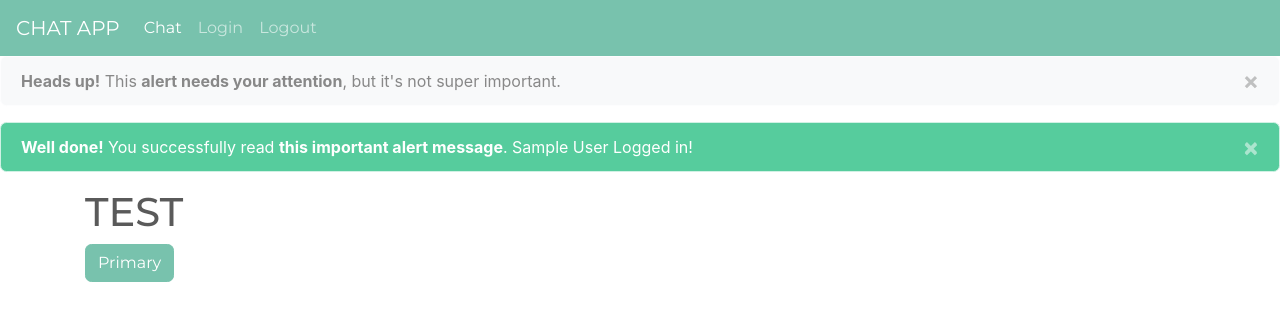
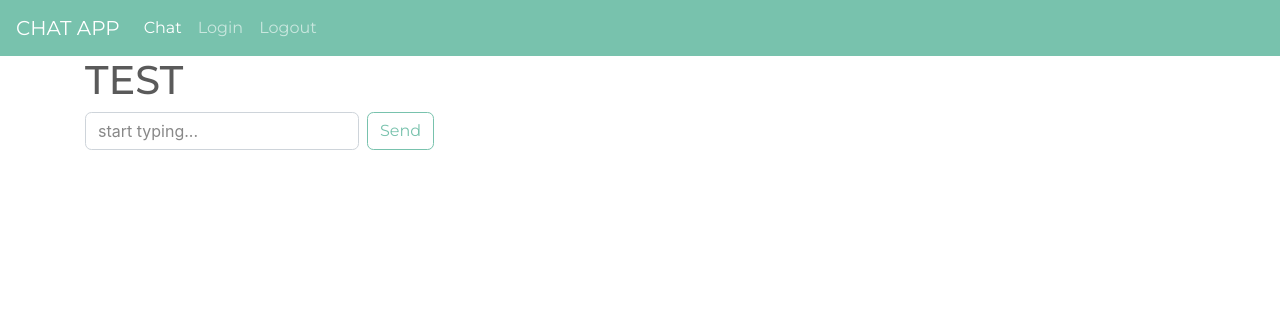
Before and after one commit to xvaleriex/Chat-App, a Flask app: template website/application/templates/index.html in a window 1280 px wide. Shown: the top 321 px of the page. Run offline with Flask 2, Linux system fonts and the light colour scheme; the template is opened without the code that fills it, so the values that code supplies are empty; the visitor is signed in with stand-in values (Sample User, id 1); some libraries are stand-ins or nearby versions.

Commit message:
feat: retrieve the message fix: fix templating

```diff
--- a/website/application/main.py
+++ b/website/application/main.py
@@ -1,5 +1,6 @@
-from flask import Flask, redirect,  render_template, session, url_for, request
+from flask import Flask, redirect, render_template, session, url_for, request
 from client import Client
+
 NAME_KEY = 'name'
 
 app = Flask(__name__)
@@ -14,7 +15,7 @@ def login():
         session[NAME_KEY] = request.form["inputName1"]
         return redirect(url_for("home"))
 
-    return render_template("login.html", **{"session":session})
+    return render_template("login.html", **{"session": session})
 
 
 @app.route("/logout")
@@ -27,15 +28,17 @@ def logout():
 @app.route("/home/")
 def home():
     if NAME_KEY not in session:
-        return redirect(url_for("home"))
+        return redirect(url_for("login"))
 
-    return render_template("index.html", **{"login":True, "session":session})
+    return render_template("index.html", **{"login": True, "session": session})
 
 
-@app.route("/run")
-def run():
-    print ("Hello")
-    return ("nothing")
+@app.route("/run/", methods=["GET"])
+def run(url=None):
+    msg = request.args.get("val")
+    print(msg)
+    return "nothing"
+
 
 if __name__ == "__main__":
     app.run(debug=True)
--- a/website/application/static/index.js
+++ b/website/application/static/index.js
@@ -1,6 +1,9 @@
 $(function() {
-          $('a#test').bind('click', function() {
+          $('#sendBtn').bind('click', function() {
+          var value = document.getElementById("msgText").value
+          console.log(value)
             $.getJSON('/run',
+            {val:value},
                 function(data) {
               //do nothing
             });
--- a/website/application/templates/base.html
+++ b/website/application/templates/base.html
@@ -4,6 +4,8 @@
         <!-- Required meta tags -->
         <meta charset="UTF-8">
         <meta name="viewport" content="width=device-width, initial-scale=1, shrink-to-fit=no">
+        <script src="https://code.jquery.com/jquery-3.4.1.slim.min.js" integrity="sha384-J6qa4849blE2+poT4WnyKhv5vZF5SrPo0iEjwBvKU7imGFAV0wwj1yYfoRSJoZ+n" crossorigin="anonymous"></script>
+        <script src="//ajax.googleapis.com/ajax/libs/jquery/1.9.1/jquery.min.js"></script>
         <!-- Bootstrap CSS -->
         <link href="https://stackpath.bootstrapcdn.com/bootswatch/4.4.1/minty/bootstrap.min.css" rel="stylesheet" integrity="sha384-4HfFay3AYJnEmbgRzxYWJk/Ka5jIimhB/Fssk7NGT9Tj3rkEChpSxLK0btOGzf2I" crossorigin="anonymous">
         <title>{% block title %}{% endblock %}</title>
@@ -31,6 +33,7 @@
           </div>
         </nav>
 
+        <!--
         <div class="alert alert-dismissible alert-light">
           <button type="button" class="close" data-dismiss="alert">&times;</button>
           <strong>Heads up!</strong> This <a href="#" class="alert-link">alert needs your attention</a>, but it's not super important.
@@ -43,7 +46,7 @@
           <strong>Well done!</strong> You successfully read <a href="#" class="alert-link">this important alert message</a>.
           {% block messageGreen %}
           {% endblock %}
-        </div>
+        </div> -->
 
         <div class="container">
             {% block content %}
--- a/website/application/templates/index.html
+++ b/website/application/templates/index.html
@@ -4,11 +4,19 @@
 {% block content %}
 
 {% if login %}
-{% block messageGreen %}{{session["name"]}} Logged in! {% endblock %}
+{% block messageGreen %}{{session["name"]}} logged in {% endblock %}
 {% endif %}
 <h1>TEST</h1>
-<form>
-    <button id="test" type="button" class="btn btn-primary">Primary</button>
-</form>
 
+ <div class="input-group-messagetext">
+     <form class="form-inline my-2 my-lg-0">
+      <input class="form-control mr-sm-2" type="text" placeholder="start typing..." id="msgText">
+      <button class="btn btn-outline-primary" id="sendBtn" type="submit">Send</button>
+    </form>
+</div>
+
+
+
+<script src="//ajax.googleapis.com/ajax/libs/jquery/3.4.1/jquery.min.js"></script>
+<script type="text/javascript" src="{{ url_for('static', filename='index.js')}}"></script>
 {% endblock %}
```
